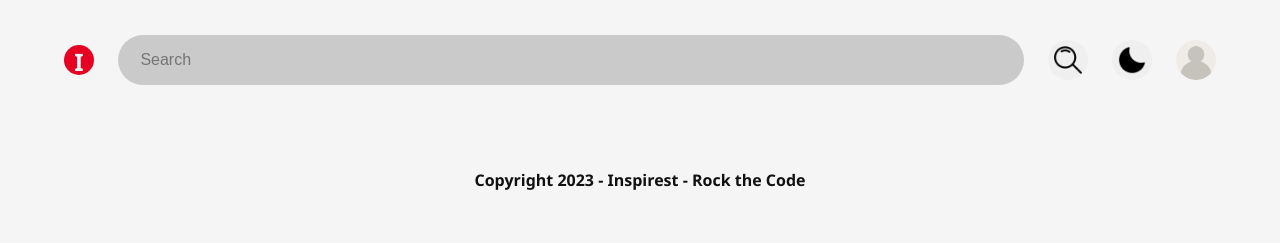
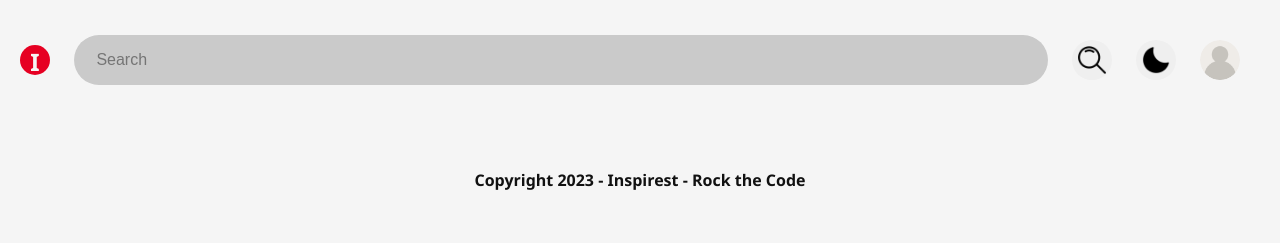
Before and after one commit to AlbertoChinchilla99/Proyecto-3, a website built with Vite: page index.html in a window 1280 px wide. Built offline with nearby package versions, Linux system fonts and the light colour scheme; no server answers; what unsplash-js would draw is missing.

Commit message:
Update Header.css

```diff
--- a/Components/Header/Header.css
+++ b/Components/Header/Header.css
@@ -3,9 +3,9 @@ header {
   height: 15vh;
   justify-content: space-between;
   align-items: center;
-  padding: 0 2rem;
+  padding: 10px;
   gap: 1.5rem;
-  width: 100%;
+  width: calc(100% - 10px);
 }
 
 header > h1 {
@@ -69,7 +69,7 @@ header .profileimg {
     padding: 1rem 1.4rem;
     border-radius: 2rem;
     font-size: 1rem;
-    width: 100%;
+    width: calc(100% - 40px);
 
     min-width: 130px;
   }
```
